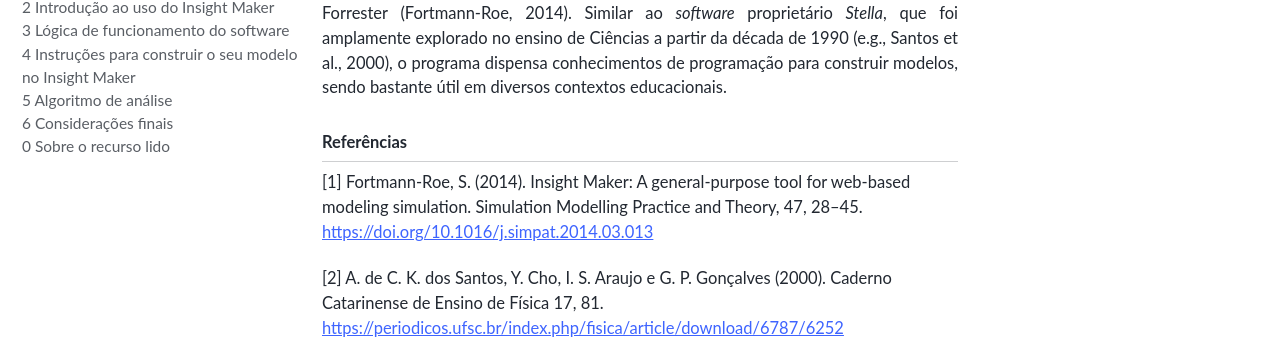
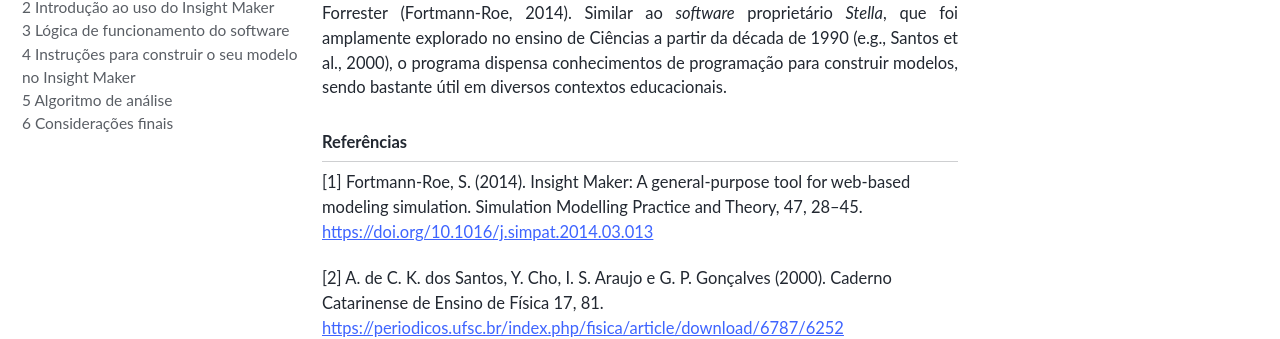
Before and after one commit to milenalauschner/MM, a Jekyll site: the page built from index.md, in a window 1280 px wide. Shown: the part 412-751 px from the top of the page. Built offline with Jekyll 4.4.1, drawn with Linux system fonts in a browser that asks for light colours; cached includes are drawn as plain includes; nearby versions of some CDN libraries; some web fonts are replaced.

Commit message:
Update navigation.yml

```diff
--- a/_data/navigation.yml
+++ b/_data/navigation.yml
@@ -15,5 +15,3 @@ blogroll:
           url: https://milenalauschner.github.io/MM/seção5/
         - title: "6 Considerações finais"
           url: https://milenalauschner.github.io/MM/seção6/
-        - title: " 0 Sobre o recurso lido"
-          url: https://milenalauschner.github.io/MM/seção0/
```
